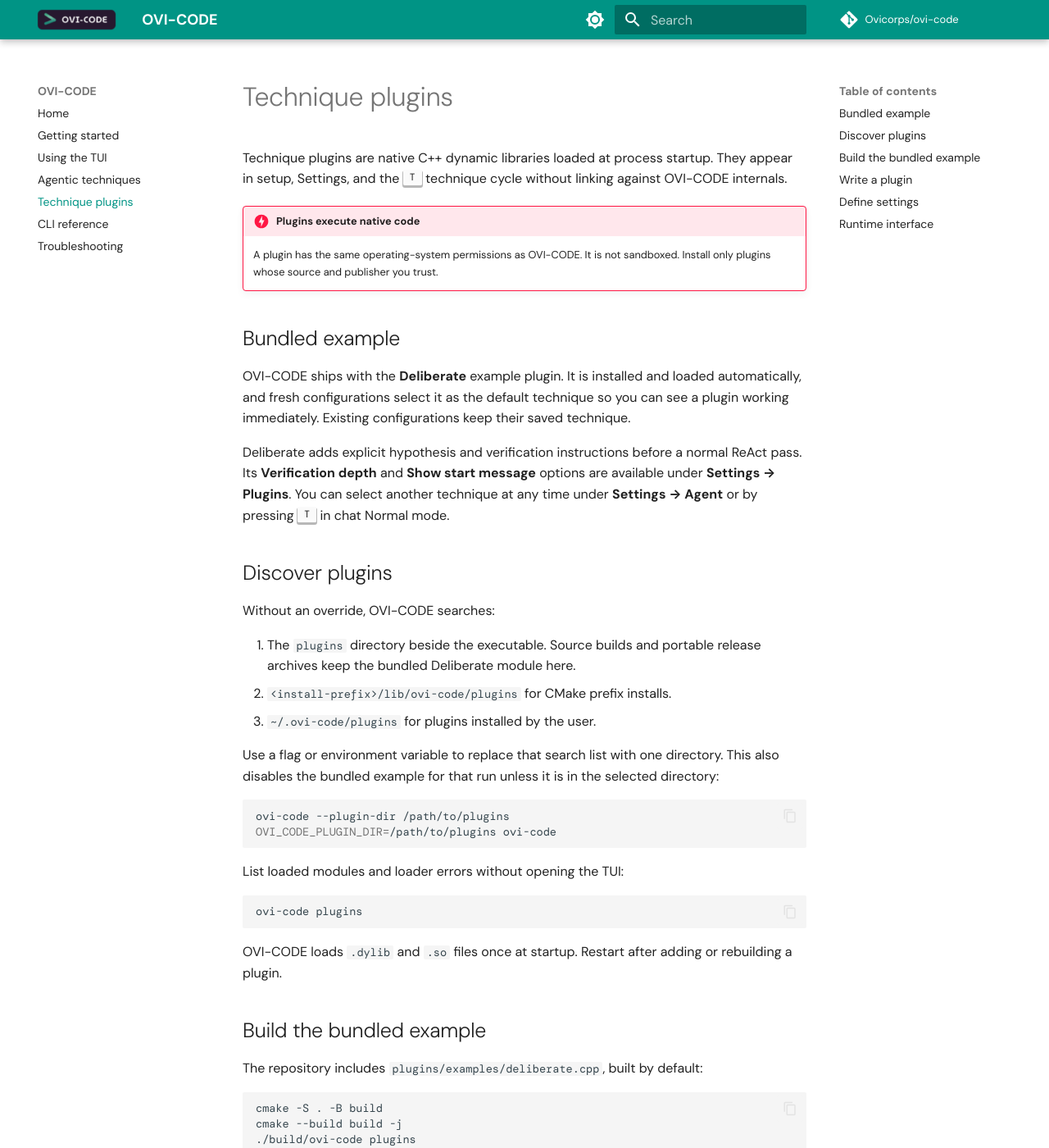
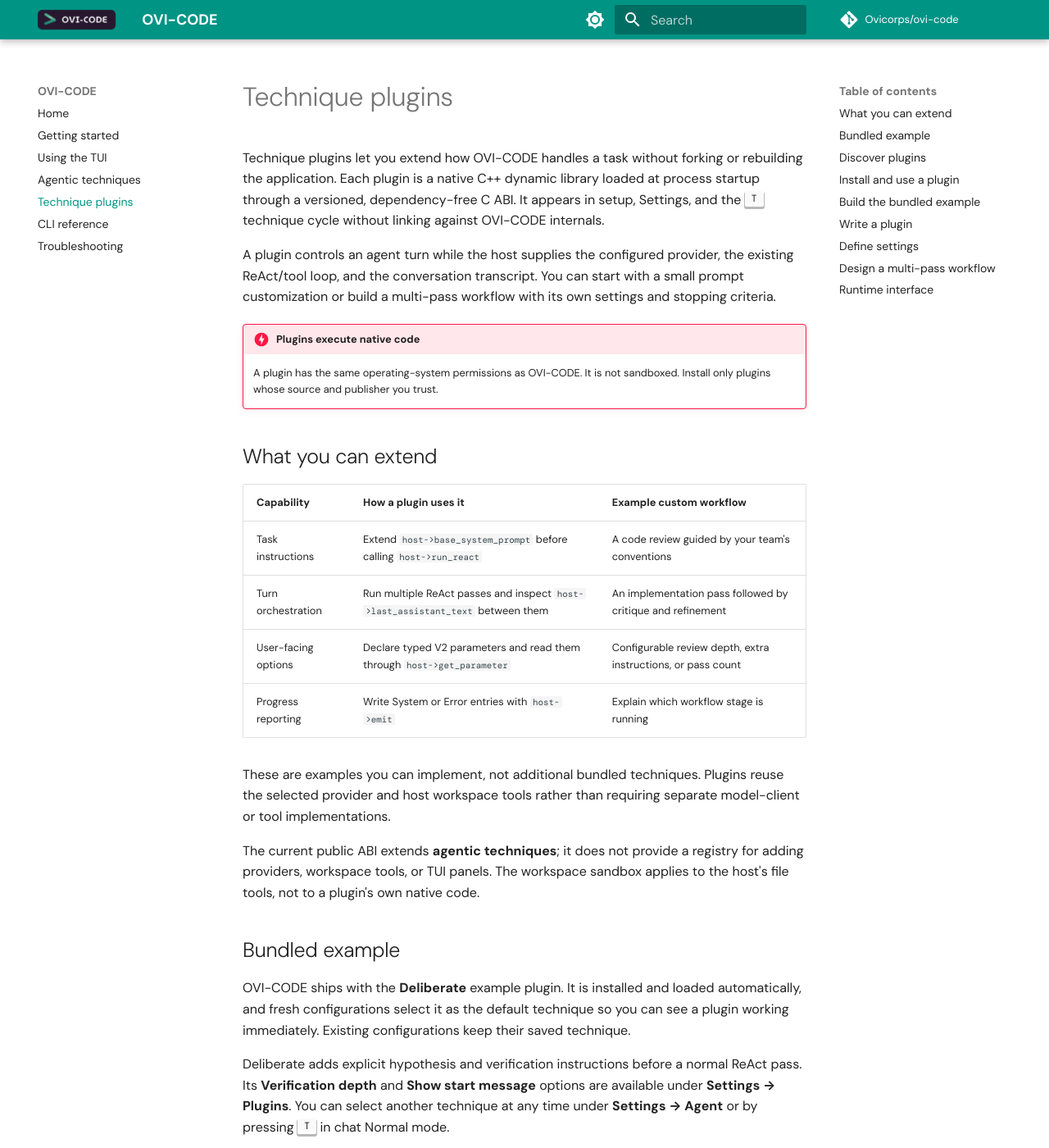
Before and after one commit to Ovicorps/ovi-code, an MkDocs documentation site: the page built from docs/plugins.md, in a window 1280 px wide and 1400 px high. Shown: the whole window at 82% size. Built offline with MkDocs 1.6.1 and Material for MkDocs 9.7.7, drawn with Linux system fonts in a browser that asks for light colours; some web fonts are replaced; comment, search, counter and statistics services are not loaded; some of the changed text lies outside the part shown.

Commit message:
Highlight plugin extensibility in documentation

```diff
--- a/docs/plugins.md
+++ b/docs/plugins.md
@@ -1,12 +1,36 @@
 # Technique plugins
 
-Technique plugins are native C++ dynamic libraries loaded at process startup.
-They appear in setup, Settings, and the ++t++ technique cycle without linking
-against OVI-CODE internals.
+Technique plugins let you extend how OVI-CODE handles a task without forking or
+rebuilding the application. Each plugin is a native C++ dynamic library loaded
+at process startup through a versioned, dependency-free C ABI. It appears in
+setup, Settings, and the ++t++ technique cycle without linking against OVI-CODE
+internals.
+
+A plugin controls an agent turn while the host supplies the configured
+provider, the existing ReAct/tool loop, and the conversation transcript. You
+can start with a small prompt customization or build a multi-pass workflow
+with its own settings and stopping criteria.
 
 !!! danger "Plugins execute native code"
     A plugin has the same operating-system permissions as OVI-CODE. It is not
     sandboxed. Install only plugins whose source and publisher you trust.
+
+## What you can extend
+
+| Capability | How a plugin uses it | Example custom workflow |
+| --- | --- | --- |
+| Task instructions | Extend `host->base_system_prompt` before calling `host->run_react` | A code review guided by your team's conventions |
+| Turn orchestration | Run multiple ReAct passes and inspect `host->last_assistant_text` between them | An implementation pass followed by critique and refinement |
+| User-facing options | Declare typed V2 parameters and read them through `host->get_parameter` | Configurable review depth, extra instructions, or pass count |
+| Progress reporting | Write System or Error entries with `host->emit` | Explain which workflow stage is running |
+
+These are examples you can implement, not additional bundled techniques.
+Plugins reuse the selected provider and host workspace tools rather than
+requiring separate model-client or tool implementations.
+
+The current public ABI extends **agentic techniques**; it does not provide a
+registry for adding providers, workspace tools, or TUI panels. The workspace
+sandbox applies to the host's file tools, not to a plugin's own native code.
 
 ## Bundled example
 
@@ -46,6 +70,18 @@
 
 OVI-CODE loads `.dylib` and `.so` files once at startup. Restart after adding or
 rebuilding a plugin.
+
+## Install and use a plugin
+
+1. Obtain or build a trusted plugin for your operating system and CPU
+   architecture. Put its `.dylib` or `.so` file in `~/.ovi-code/plugins`, creating
+   the directory if needed, or use a directory from the search list above.
+2. Run `ovi-code plugins` to check that the module loads and resolve any reported
+   errors.
+3. Start or restart OVI-CODE. Select the plugin during setup, under
+   **Settings → Agent**, or with ++t++ in chat Normal mode.
+4. If the plugin declares options, customize them under **Settings → Plugins**.
+   Values are saved per plugin and supplied to it during each turn.
 
 ## Build the bundled example
 
@@ -157,6 +193,29 @@
 until `run_turn` returns. Secret parameters are masked in Settings, but are
 stored in the same user-readable configuration file as provider keys.
 
+## Design a multi-pass workflow
+
+A technique can do more than prepend instructions. For a review-and-refine
+plugin, for example:
+
+1. Start with `host->base_system_prompt` to retain the project's instructions.
+2. Call `host->run_react` with the user's request and your implementation
+   instructions.
+3. Read `host->last_assistant_text`, then request another pass with review or
+   refinement instructions when needed.
+4. Stop when your completion criteria are met or the pass budget is exhausted.
+
+**Settings → Agent → Plugin passes** caps the number of host ReAct passes a
+plugin can request in one turn; `host->iteration_limit` exposes that budget.
+Each pass also uses the configured tool-call limit. Respect failed callback
+returns: `run_react` returns `0` on an error or cancellation, and `emit` returns
+`0` when the turn has been cancelled. Return control rather than continuing the
+workflow after either failure.
+
+Copy any assistant text you need to keep before the next `run_react` call,
+because that call can invalidate the pointer returned by
+`last_assistant_text`.
+
 ## Runtime interface
 
 | Field or callback | Purpose |
--- a/mkdocs.yml
+++ b/mkdocs.yml
@@ -1,5 +1,5 @@
 site_name: OVI-CODE
-site_description: Documentation for the OVI-CODE terminal coding agent
+site_description: A fast, extendable and keyboard-driven coding agent for your terminal.
 site_url: https://ovicorps.github.io/ovi-code/
 repo_url: https://github.com/Ovicorps/ovi-code
 repo_name: Ovicorps/ovi-code
```
Also changed, not shown: docs/index.md (+36 -10 lines).
